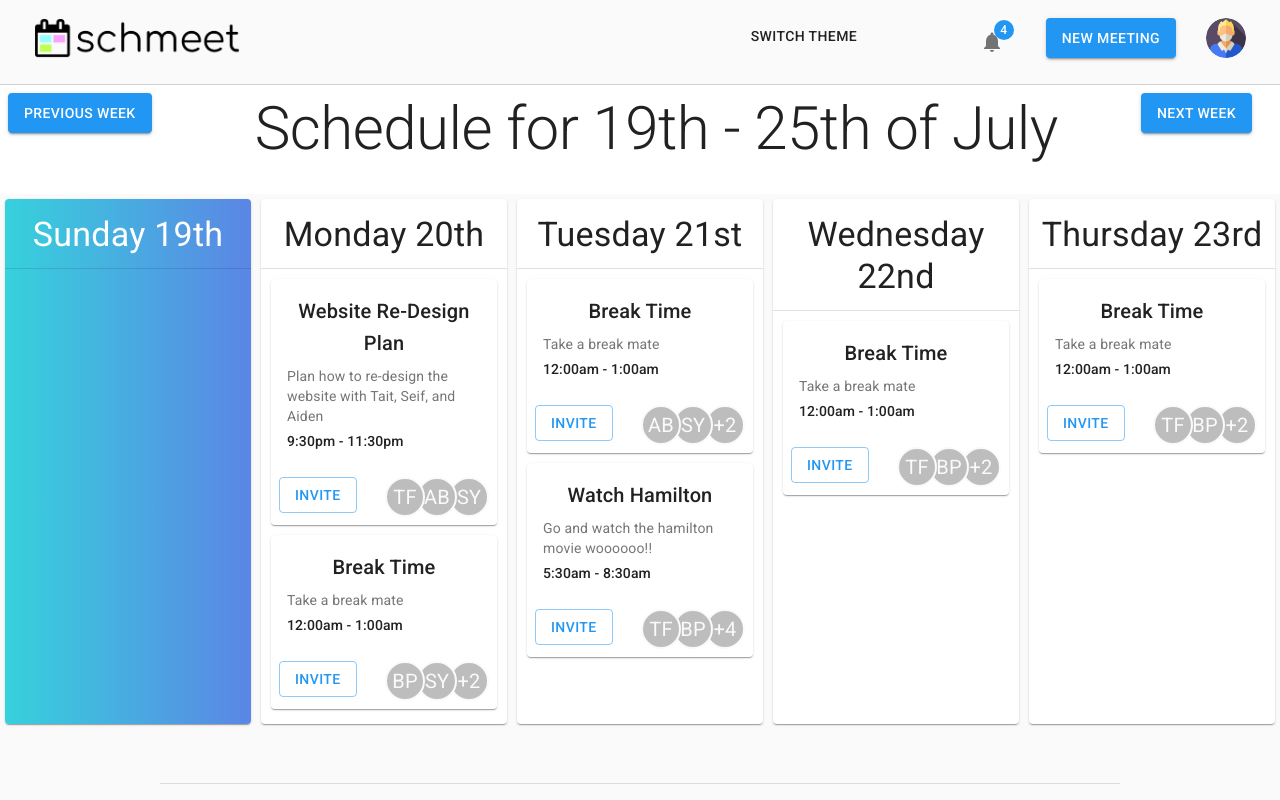
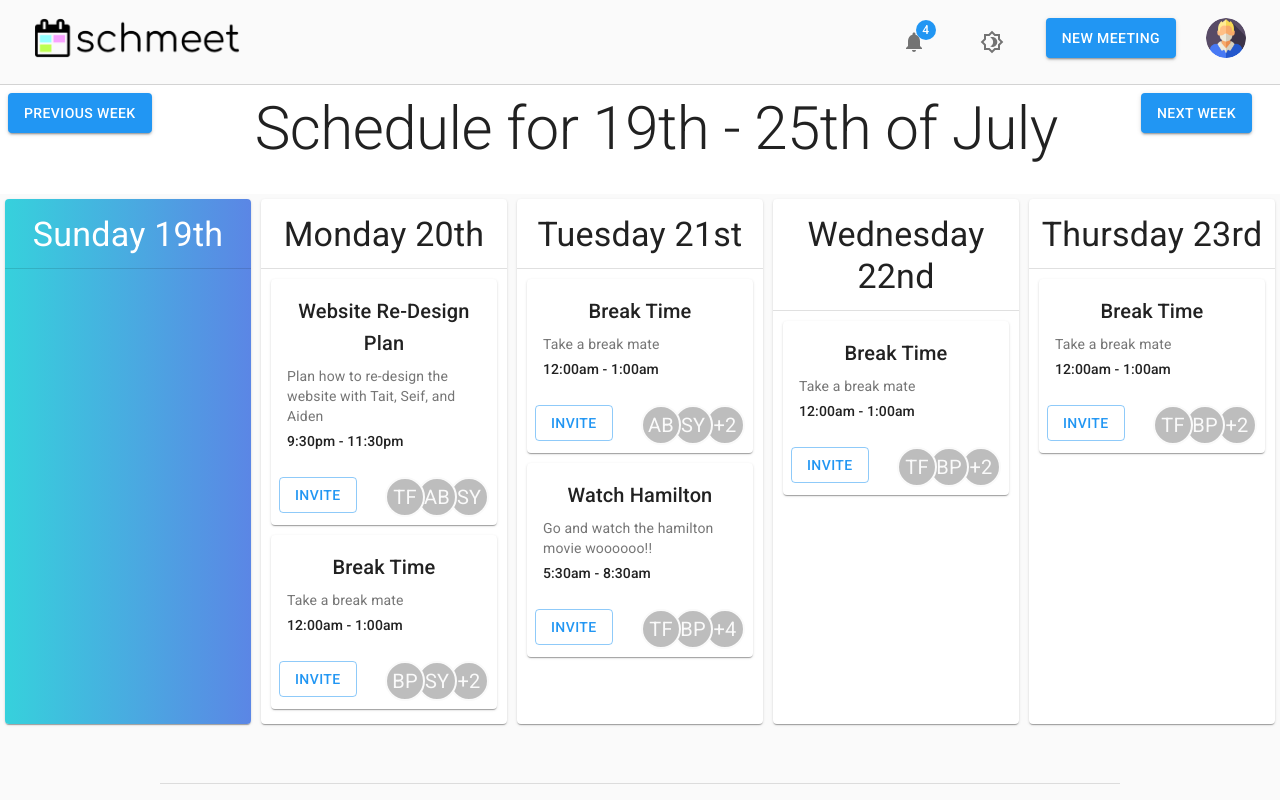
Before and after one commit to Alxjlv/schmeet-frontend, a React (Create React App) app in the folder schmeet-app/: page / in a window 1280 px wide. Shown: the top 800 px of the page. Built offline with nearby package versions, Linux system fonts and the light colour scheme.

Commit message:
Add dark mode toggle

```diff
--- a/schmeet-app/src/components/NavBar.jsx
+++ b/schmeet-app/src/components/NavBar.jsx
@@ -1,11 +1,27 @@
 import React, { useEffect, useState } from "react";
 import "../App.css";
-import { AppBar, Avatar, Button, Grid, Toolbar } from "@material-ui/core";
+import {
+	AppBar,
+	Avatar,
+	Button,
+	Grid,
+	Toolbar,
+	IconButton,
+} from "@material-ui/core";
 import logoLight from "../images/schmeet-light.png";
 import logoDark from "../images/schmeet-dark.png";
 import { Link } from "react-router-dom";
 import NotificationBadge from "./NotificationBadge";
 import profImage from "../images/account4.png";
+import {
+	AccountCircleOutlined as AccountsIcon,
+	DashboardOutlined as TileViewIcon,
+	Brightness4Outlined as ToggleDarkModeIcon,
+	Brightness5Outlined as ToggleLightModeIcon,
+	SearchOutlined as SearchIcon,
+	Menu as MenuIcon,
+	ViewAgendaOutlined as ListIcon,
+} from "@material-ui/icons";
 
 function NavBar({ theme, toggleDarkMode }) {
 	useEffect(() => {});
@@ -40,9 +56,19 @@ function NavBar({ theme, toggleDarkMode }) {
 							>
 								New Meeting
 							</Button>
-							<Button onClick={toggleDarkMode}>
-								Switch Theme
-							</Button>
+							<div style={{ float: "right", marginRight: 30 }}>
+								<IconButton
+									aria-label="toggle dark theme"
+									size="medium"
+									onClick={toggleDarkMode}
+								>
+									{theme ? (
+										<ToggleLightModeIcon />
+									) : (
+										<ToggleDarkModeIcon />
+									)}
+								</IconButton>
+							</div>
 							<div style={{ float: "right", marginRight: 30 }}>
 								<NotificationBadge
 									className="NavBarItem"
```
Also changed, not shown: schmeet-app/src/components/HomePage.jsx (+11 -5 lines).
